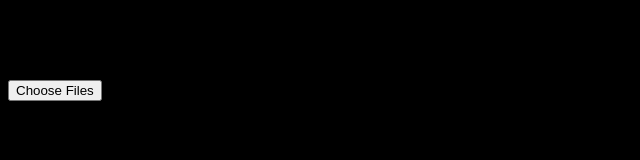
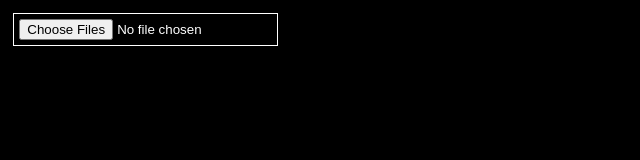
Before and after one commit to keatonflake/slideshow.js, a plain HTML site: page index.html in a window 1280 px wide. Shown: the whole page, without its empty margins (0-640 px from the left). Drawn offline with Linux system fonts and the light colour scheme.

Commit message:
added more style adjustments

```diff
--- a/index.css
+++ b/index.css
@@ -3,6 +3,26 @@ body{
 }
 
 #slideshow{
-    margin: 0 auto;
-    width: 100%;
+    display: flex;
+    justify-content: center;
+    align-items: center;
+    height: 100vh;
+    width: 100vw;
 }
+
+img {
+    max-width: 100%;
+    max-height: 100%;
+}
+
+#fileInput {
+    position: fixed;
+    top: 0;
+    left: 0;
+    z-index: 1000;
+    background-color: transparent;
+    border: 1px solid white;
+    color: white;
+    padding: 5px;
+    margin: 1em;
+}
```
